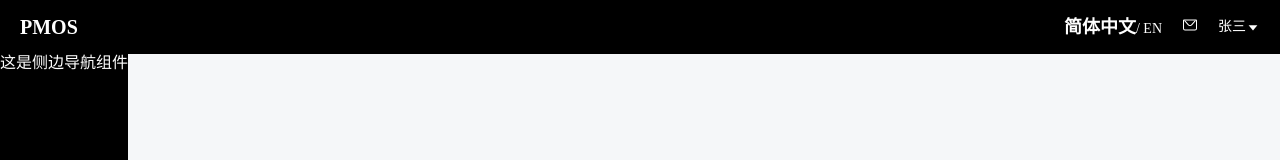
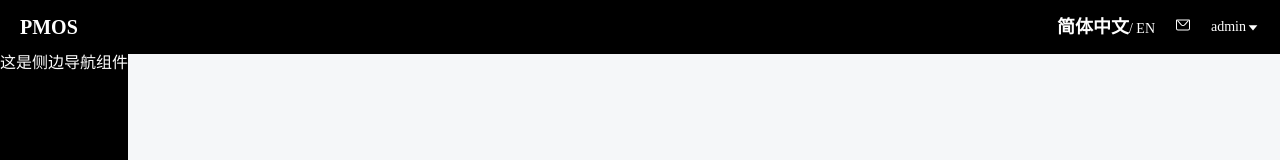
Before and after one commit to frontc/pmos, a Vue app: page / in a window 1280 px wide. Shown: the top 160 px of the page. Built offline with nearby package versions, Linux system fonts and the light colour scheme.

Commit message:
增加登录判断

```diff
--- a/src/i18n/language/en.js
+++ b/src/i18n/language/en.js
@@ -2,4 +2,5 @@ export default{
     sitename:"PMOS",
     personalCenter:"Personal Center",
     logout:"Exit",
+    login:"Login",
 };
--- a/src/i18n/language/zh-cn.js
+++ b/src/i18n/language/zh-cn.js
@@ -2,4 +2,5 @@ export default{
     sitename:"PMOS",
     personalCenter:"个人中心",
     logout:"退出",
+    login:"登录",
 };
--- a/src/layout/components/PageHeader.vue
+++ b/src/layout/components/PageHeader.vue
@@ -8,7 +8,8 @@
                 <span class="item" :class="{ active: locale === 'zh-cn' }" @click="changeLanguage('zh-cn')">简体中文</span>/
                 <span class="item" :class="{ active: locale === 'en' }" @click="changeLanguage('en')">EN</span>
             </div>
-            <div class="gap cursor">
+            <template v-if="isLogin">
+                <div class="gap">
                     <router-link to="/personal/message">
                         <el-icon>
                             <message></message>
@@ -16,7 +17,7 @@
                     </router-link>
                 </div>
                 <el-dropdown trigger="click">
-                <div class="flex-center cursor">张三<el-icon><caret-bottom></caret-bottom></el-icon></div>
+                    <div class="flex-center cursor">{{ username }}<el-icon><caret-bottom></caret-bottom></el-icon></div>
                     <template #dropdown>
                         <el-dropdown-menu>
                             <el-dropdown-item>{{ t('personalCenter') }}</el-dropdown-item>
@@ -24,6 +25,10 @@
                         </el-dropdown-menu>
                     </template>
                 </el-dropdown>
+            </template>
+            <template v-else-if="$route.name != 'Login'">
+                <router-link to="/login">{{ t('login') }}</router-link>
+            </template>
         </div>
     </div>
 </template>
@@ -37,6 +42,9 @@ function changeLanguage(lang) {
     localStorage.setItem('locale', lang);
 }
 
+const isLogin = ref(false);
+const username = ref('admin');
+isLogin.value = true;
 </script>
 
 <style lang="scss">
```
Lines whose indentation alone changed are shown as unchanged.
